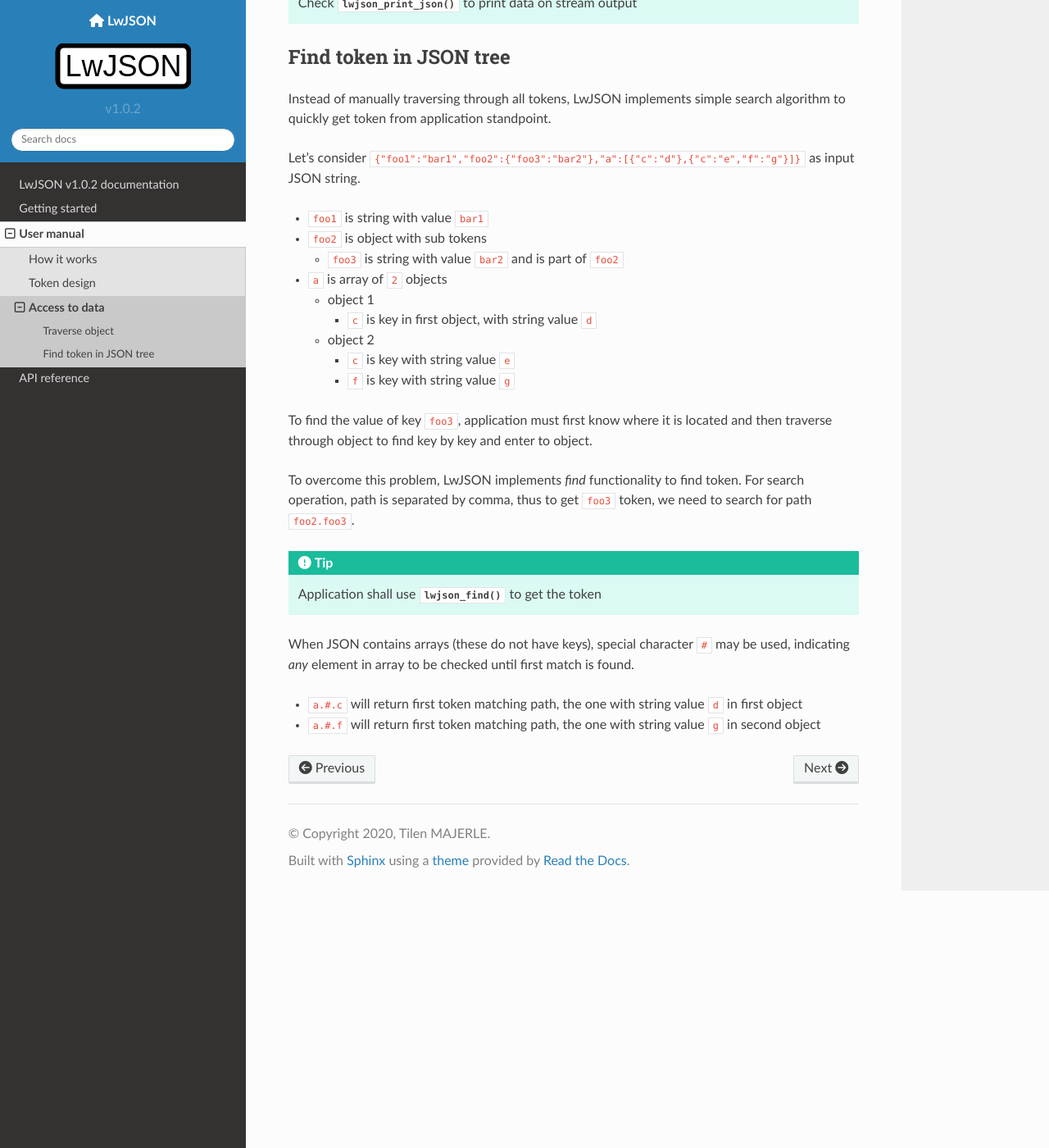
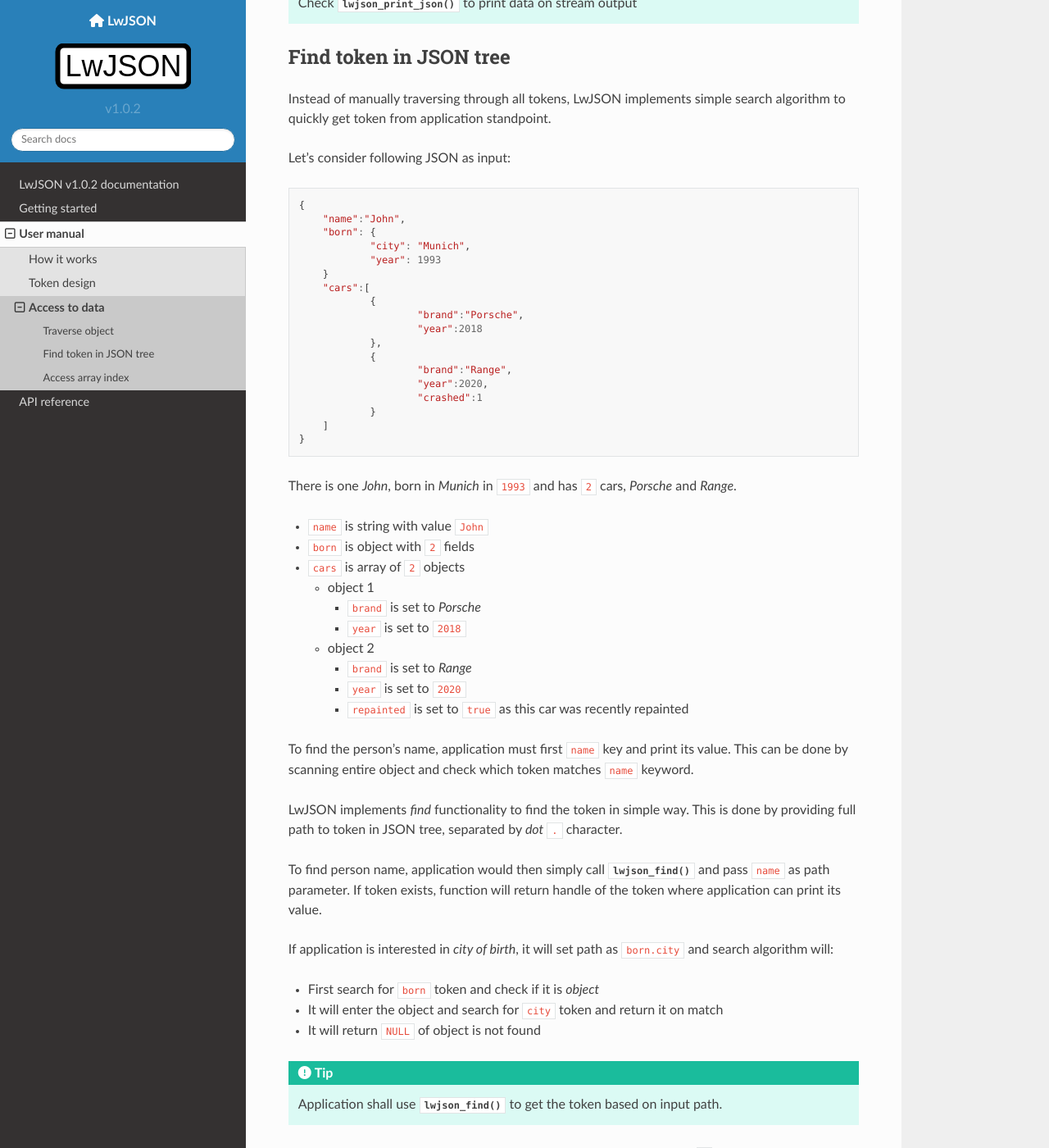
Before and after one commit to MaJerle/lwjson, a Sphinx documentation site: the page built from docs/user-manual/data-access.rst, in a window 1280 px wide and 1400 px high, scrolled down 852 px. Shown: the whole window at 82% size. Built offline with Sphinx 7.4.7 and the Read the Docs theme 2.0.0, drawn with Linux system fonts in a browser that asks for light colours; nearby versions of some CDN libraries; the version number could not be read and is left out; some of the changed text lies outside the part shown.

Commit message:
Add better docs for find

```diff
--- a/docs/user-manual/data-access.rst
+++ b/docs/user-manual/data-access.rst
@@ -38,37 +38,90 @@ Find token in JSON tree
 Instead of manually traversing through all tokens, LwJSON implements simple search algorithm
 to quickly get token from application standpoint.
 
-Let's consider ``{"foo1":"bar1","foo2":{"foo3":"bar2"},"a":[{"c":"d"},{"c":"e","f":"g"}]}`` as input JSON string.
+Let's consider following JSON as input:
 
-* ``foo1`` is string with value ``bar1``
-* ``foo2`` is object with sub tokens
+.. code::
 
-  * ``foo3`` is string with value ``bar2`` and is part of ``foo2``
-* ``a`` is array of ``2`` objects
+    {
+    	"name":"John",
+    	"born": {
+    		"city": "Munich",
+    		"year": 1993
+    	}
+    	"cars":[
+    		{
+    			"brand":"Porsche",
+    			"year":2018
+    		},
+    		{
+    			"brand":"Range",
+    			"year":2020,
+    			"crashed":1
+    		}
+    	]
+    }
+
+There is one *John*, born in *Munich* in ``1993`` and has ``2`` cars, *Porsche* and *Range*.
+
+* ``name`` is string with value ``John``
+* ``born`` is object with ``2`` fields
+* ``cars`` is array of ``2`` objects
 
   * object 1
 
-    * ``c`` is key in first object, with string value ``d``
+    * ``brand`` is set to *Porsche*
+    * ``year`` is set to ``2018``
   * object 2
 
-    * ``c`` is key with string value ``e``
-    * ``f`` is key with string value ``g``
+    * ``brand`` is set to *Range*
+    * ``year`` is set to ``2020``
+    * ``repainted`` is set to ``true`` as this car was recently repainted
 
-To find the value of key ``foo3``, application must first know where it is located
-and then traverse through object to find key by key and enter to object.
+To find the person's name, application must first ``name`` key and print its value.
+This can be done by scanning entire object and check which token matches ``name`` keyword.
 
-To overcome this problem, LwJSON implements *find* functionality to find token.
-For search operation, path is separated by comma, thus to get ``foo3`` token,
-we need to search for path ``foo2.foo3``.
+LwJSON implements *find* functionality to find the token in simple way.
+This is done by providing full path to token in JSON tree, separated by *dot* ``.`` character.
+
+To find person name, application would then simply call :cpp:func:`lwjson_find` and pass ``name`` as path parameter.
+If token exists, function will return handle of the token where application can print its value.
+
+If application is interested in *city of birth*, it will set path as ``born.city`` and search
+algorithm will:
+
+* First search for ``born`` token and check if it is *object*
+* It will enter the object and search for ``city`` token and return it on match
+* It will return ``NULL`` of object is not found
 
 .. tip::
-    Application shall use :cpp:func:`lwjson_find` to get the token
+    Application shall use :cpp:func:`lwjson_find` to get the token based on input path.
 
 When JSON contains arrays (these do not have keys), special character ``#`` may be used,
 indicating *any* element in array to be checked until first match is found.
 
-* ``a.#.c`` will return first token matching path, the one with string value ``d`` in first object
-* ``a.#.f`` will return first token matching path, the one with string value ``g`` in second object
+* ``cars.#.brand`` will return first token matching path, the one with string value ``Porsche`` in first object
+* ``cars.#.repainted`` will return first token matching path, the one with boolean value ``true`` in second object
+
+In first case, ``brand`` keyword exists already in first object, so find function will get the match immediately.
+Because in second case, ``repainted`` only exists in second object, function will return value from second object.
+
+Access array index
+******************
+
+It is possible to access specific array index by adding decimal number after hash character, in format ``#[0-9]+``
+
+* ``cars.#0.brand`` will return ``brand`` token from *first* object in array (``index = 0``) with value set to *Porsche*
+* ``cars.#1.brand`` will return ``brand`` token from *second* object in array (``index = 1``) with value set to *Range*
+
+To retrieve full object of the array, application may only apply ``#[0.9]+`` in search pattern.
+
+* ``cars.#0`` will return first object token in array
+* ``cars.#1`` will return second object token in array
+* ``cars.#`` will return error as there is no valid index. Use ``cars`` to retrieve full array
+
+.. warning::
+    Passing path in format ``path.to.cars.#`` (hashtag as last element without index number) will always return ``NULL``
+    as this is considered invalid path. To retrieve full array, pass path to array ``path.to.cars`` only, without trailling ``#``.
 
 .. toctree::
     :maxdepth: 2
```
